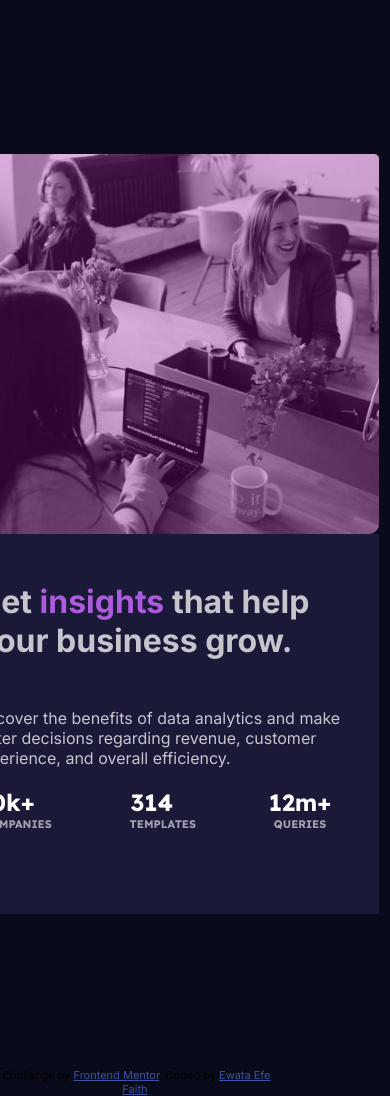
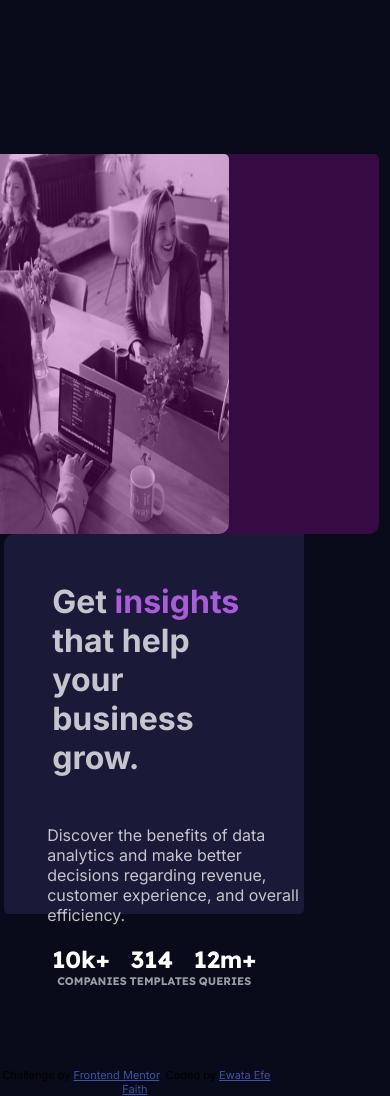
Before and after one commit to Efeh2/statspreview, a plain HTML site: page index.html in a window 390 px wide. Drawn offline with Linux system fonts and the light colour scheme.

Commit message:
Update styles.css

```diff
--- a/styles.css
+++ b/styles.css
@@ -92,7 +92,7 @@ p{
     img {
       border-top-left-radius: 5px;
       border-top-right-radius: 5px;
-      width: var(--width);
+      width: 300px;
       height: 100%;
       overflow: auto;
     }
@@ -104,6 +104,9 @@ p{
       flex-direction: column;
       justify-content: space-between;
       padding-right: 0px;
+      width: 300px;
+      border-bottom-left-radius: 5px;
+      border-bottom-right-radius: 5px;
     }
     .flexbox-item1 > div {
       padding-top: 5vw;
```
